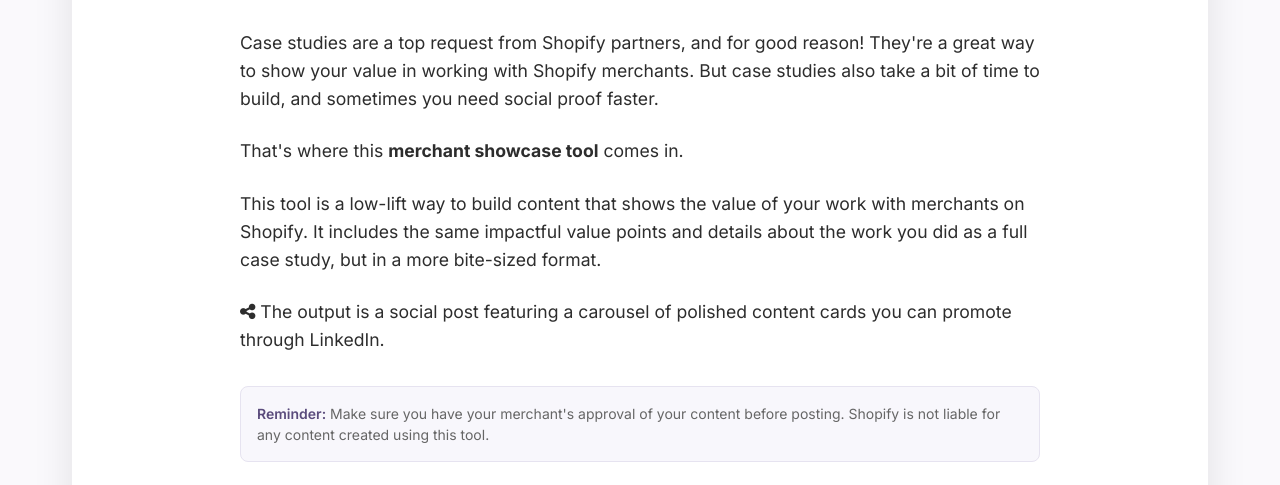
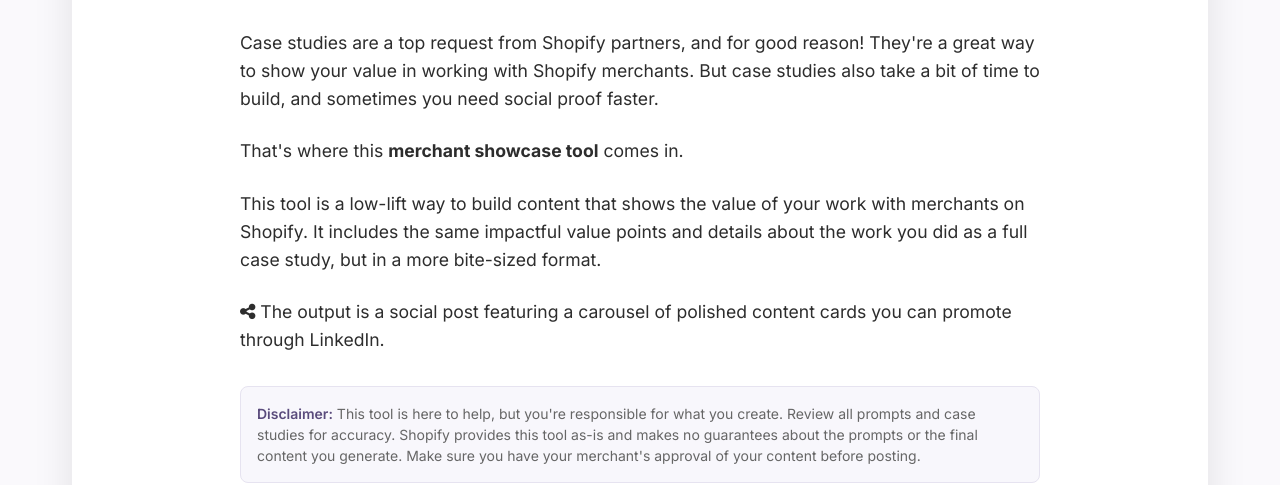
Before and after one commit to AKonysMoreno/AI-Merchant-Showcase-Tool, a plain HTML site: page index.html in a window 1280 px wide. Shown: the part 484-969 px from the top of the page. Drawn offline with Linux system fonts and the light colour scheme.

Commit message:
Update disclaimer text with stronger language about responsibility and accuracy

```diff
--- a/index.html
+++ b/index.html
@@ -79,7 +79,7 @@
                                 <p><i class="fas fa-share-alt"></i> The output is a social post featuring a carousel of polished content cards you can promote through LinkedIn.</p>
 
                                 <div class="disclaimer">
-                                    <p><strong>Reminder:</strong> Make sure you have your merchant's approval of your content before posting. Shopify is not liable for any content created using this tool.</p>
+                                    <p><strong>Disclaimer:</strong> This tool is here to help, but you're responsible for what you create. Review all prompts and case studies for accuracy. Shopify provides this tool as-is and makes no guarantees about the prompts or the final content you generate. Make sure you have your merchant's approval of your content before posting.</p>
                                 </div>
                             </div>
                         </div>
@@ -644,7 +644,7 @@
                 </div>
 
                 <div class="disclaimer">
-                    <p><strong>Reminder:</strong> Make sure you have your merchant's approval of your content before posting. Shopify is not liable for any content created using this tool.</p>
+                    <p><strong>Disclaimer:</strong> This tool is here to help, but you're responsible for what you create. Review all prompts and case studies for accuracy. Shopify provides this tool as-is and makes no guarantees about the prompts or the final content you generate. Make sure you have your merchant's approval of your content before posting.</p>
                 </div>
 
                 <div class="step-navigation">
```
